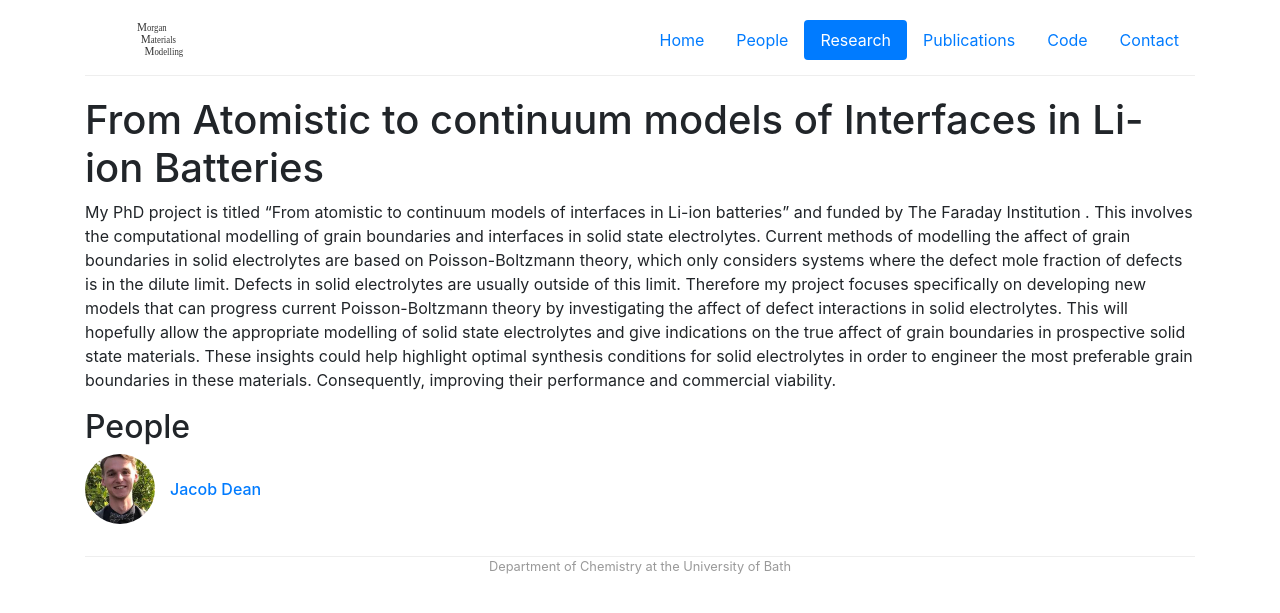
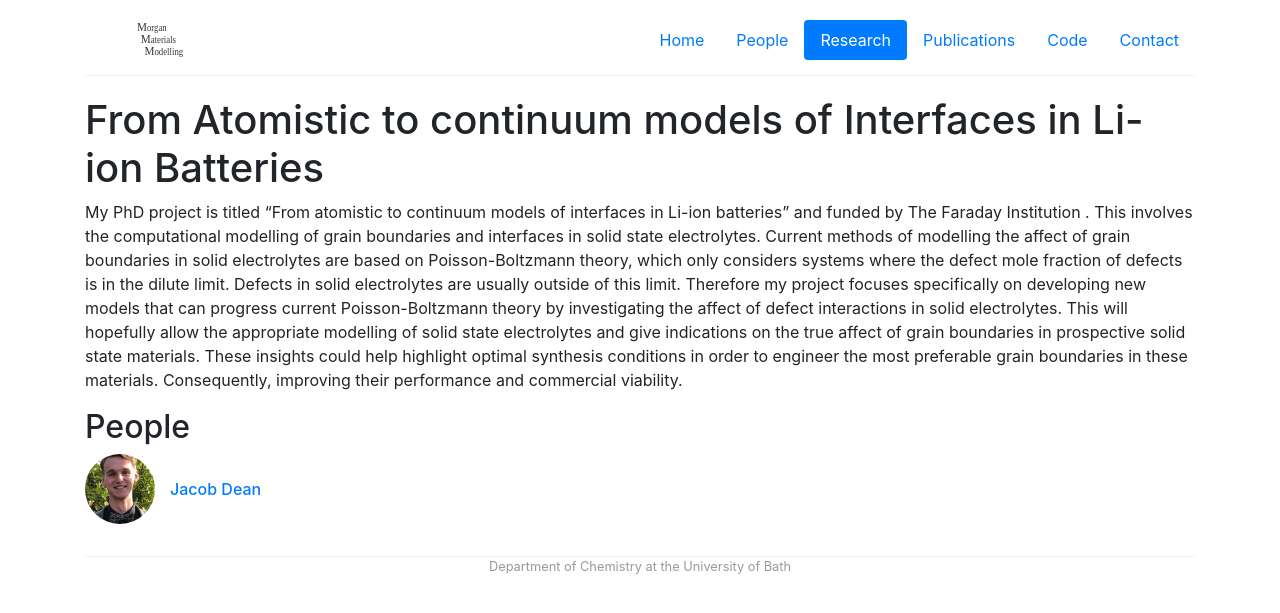
Before and after one commit to morgan-group-bath/morgan-group-bath.github.io, a Jekyll site: the page built from _projects/from atomistic to continuum modelling of li-ion solid state electrolytes.md, in a window 1280 px wide. Shown: the top 613 px of the page. Built offline with Jekyll 4.4.1, drawn with Linux system fonts in a browser that asks for light colours.

Commit message:
fixing grammar

```diff
--- a/_projects/from atomistic to continuum modelling of li-ion solid state electrolytes.md
+++ b/_projects/from atomistic to continuum modelling of li-ion solid state electrolytes.md
@@ -10,4 +10,4 @@ layout: project
 #last-updated: 2020-01-31
 ---
 
-My PhD project is titled "From atomistic to continuum models of interfaces in Li-ion batteries" and funded by The Faraday Institution . This involves the computational modelling of grain boundaries and interfaces in solid state electrolytes. Current methods of modelling the affect of grain boundaries in solid electrolytes are based on Poisson-Boltzmann theory, which only considers systems where the defect mole fraction of defects is in the dilute limit. Defects in solid electrolytes are usually outside of this limit. Therefore my project focuses specifically on developing new models that can progress current Poisson-Boltzmann theory by investigating the affect of defect interactions in solid electrolytes. This will hopefully allow the appropriate modelling of solid state electrolytes and give indications on the true affect of grain boundaries in prospective solid state materials. These insights could help highlight optimal synthesis conditions for solid electrolytes in order to engineer the most preferable grain boundaries in these materials. Consequently, improving their performance and commercial viability.
+My PhD project is titled "From atomistic to continuum models of interfaces in Li-ion batteries" and funded by The Faraday Institution . This involves the computational modelling of grain boundaries and interfaces in solid state electrolytes. Current methods of modelling the affect of grain boundaries in solid electrolytes are based on Poisson-Boltzmann theory, which only considers systems where the defect mole fraction of defects is in the dilute limit. Defects in solid electrolytes are usually outside of this limit. Therefore my project focuses specifically on developing new models that can progress current Poisson-Boltzmann theory by investigating the affect of defect interactions in solid electrolytes. This will hopefully allow the appropriate modelling of solid state electrolytes and give indications on the true affect of grain boundaries in prospective solid state materials. These insights could help highlight optimal synthesis conditions in order to engineer the most preferable grain boundaries in these materials. Consequently, improving their performance and commercial viability.
```
Also changed, not shown: _projects/computational_modelling_of_defects.md (+1 -1 lines).
